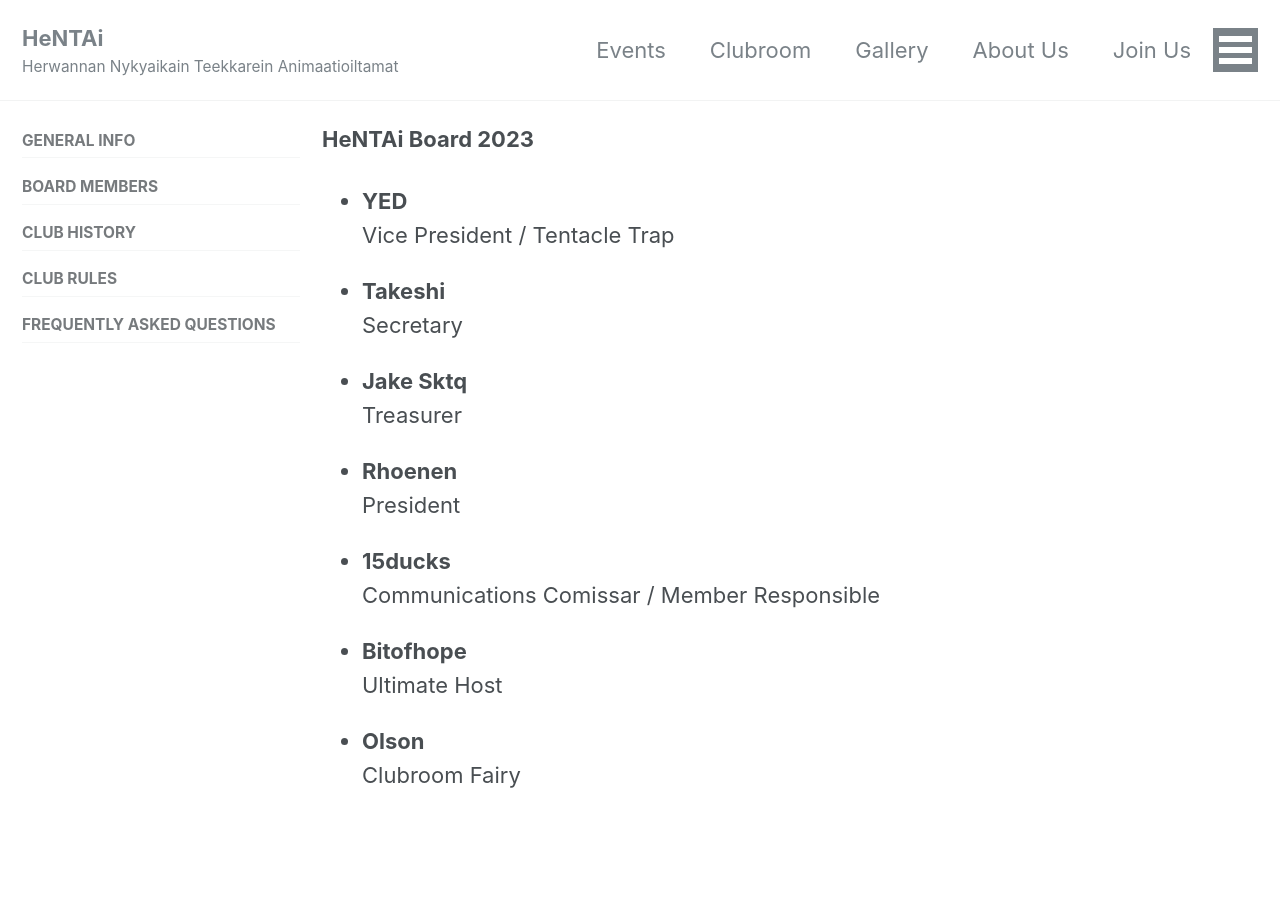
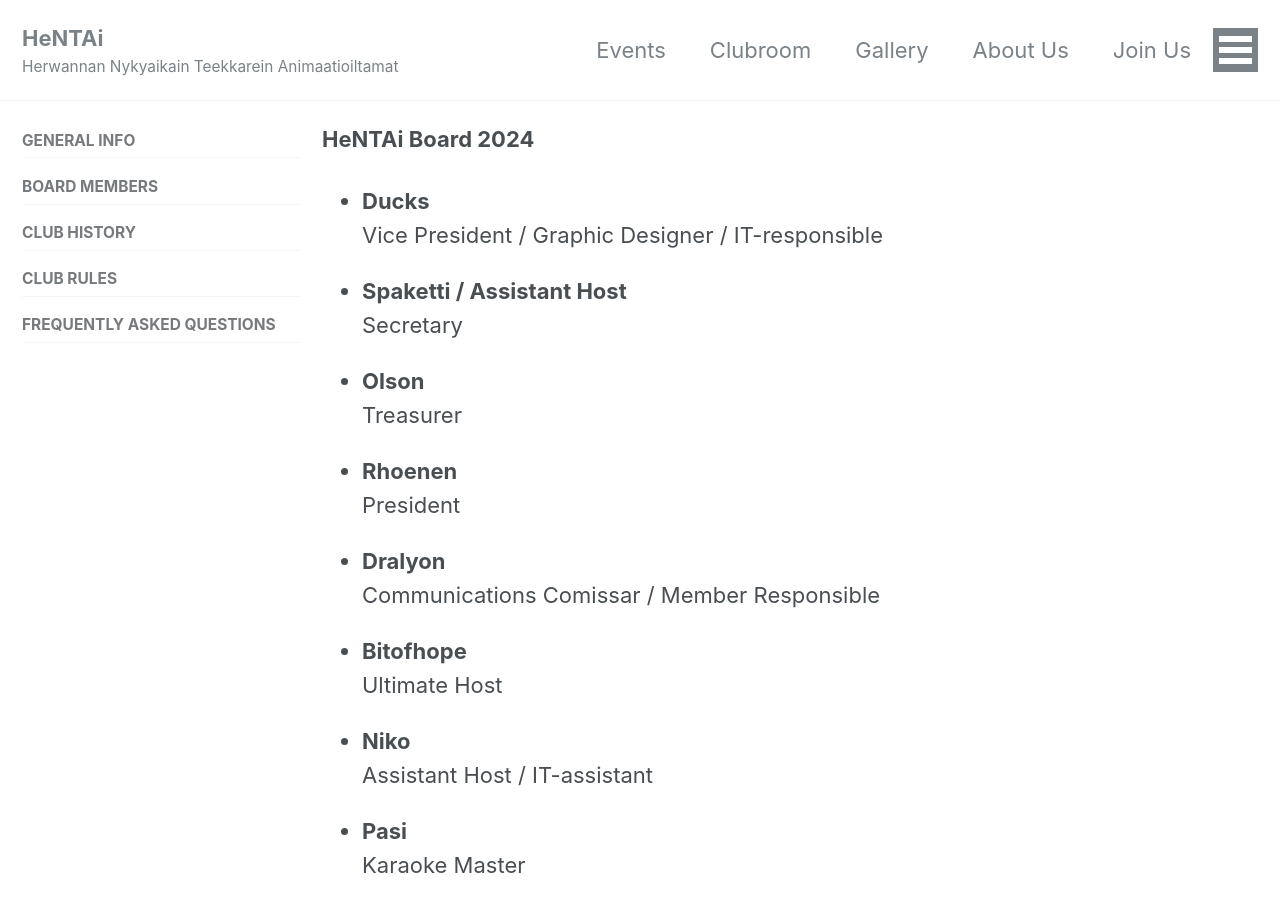
Before and after one commit to HNTA-Club/website, a Jekyll site: the page built from _pages/board.md, in a window 1280 px wide and 900 px high. Built offline with Jekyll 4.4.1, drawn with Linux system fonts in a browser that asks for light colours; cached includes are drawn as plain includes; nearby versions of some CDN libraries; some of the changed text lies outside the part shown.

Commit message:
Updated board, rules and patches

```diff
--- a/_data/authors.yml
+++ b/_data/authors.yml
@@ -1,17 +1,17 @@
-# Current board members 2023
+# Current board members 2024
 
-yed:
-  name: "YED"
-  bio: "Vice President / Tentacle Trap"
+ducks:
+  name: "Ducks"
+  bio: "Vice President / Graphic Designer / IT-responsible"
   board: "true"
 
-take:
-  name: "Takeshi"
+spaketti:
+  name: "Spaketti / Assistant Host"
   bio: "Secretary"
   board: "true"
 
-jake:
-  name: "Jake Sktq"
+olson:
+  name: "Olson"
   bio: "Treasurer"
   board: "true"
 
@@ -20,8 +20,8 @@ rhoenen:
   bio: "President"
   board: "true"
 
-15ducks:
-  name: "15ducks"
+dralyon:
+  name: "Dralyon"
   bio: "Communications Comissar / Member Responsible"
   board: "true"
 
@@ -30,12 +30,37 @@ bitofhope:
   bio: "Ultimate Host"
   board: "true"
 
-olson:
-  name: "Olson"
+niko:
+  name: "Niko"
+  bio: "Assistant Host / IT-assistant"
+  board: "true"
+
+pasi:
+  name: "Pasi"
+  bio: "Karaoke Master"
+  board: "true"
+
+blue:
+  name: "Blue"
+  bio: "Communications Assistant"
+  board: "true"
+
+igneria:
+  name: "Igneria"
   bio: "Clubroom Fairy"
   board: "true"
 
 # From here on former members
+
+yed:
+  name: "YED"
+  bio: "Vice President"
+  board: "false"
+
+jake:
+  name: "Jake"
+  bio: "Treasurer"
+  board: "false"
 
 shatter:
   name: "Shatter"
--- a/_pages/board.md
+++ b/_pages/board.md
@@ -4,7 +4,7 @@ permalink: /board/
 sidebar:
   nav: "info"
 ---
-**HeNTAi Board 2023**
+**HeNTAi Board 2024**
 <ul>
   {% for author in site.data.authors %}
     {% if author[1].board == "true"%}
```
Also changed, not shown: _pages/gallery.md (+18 -12 lines), _pages/rules.md (+8 -5 lines), assets/images/evantuni.png (deleted), assets/images/finnthin.png (deleted), assets/images/hentai.png (deleted), assets/images/tunited_away.png (deleted), assets/images/vanha_pyorea.jpg (deleted), assets/images/yaratuni.png (deleted).
